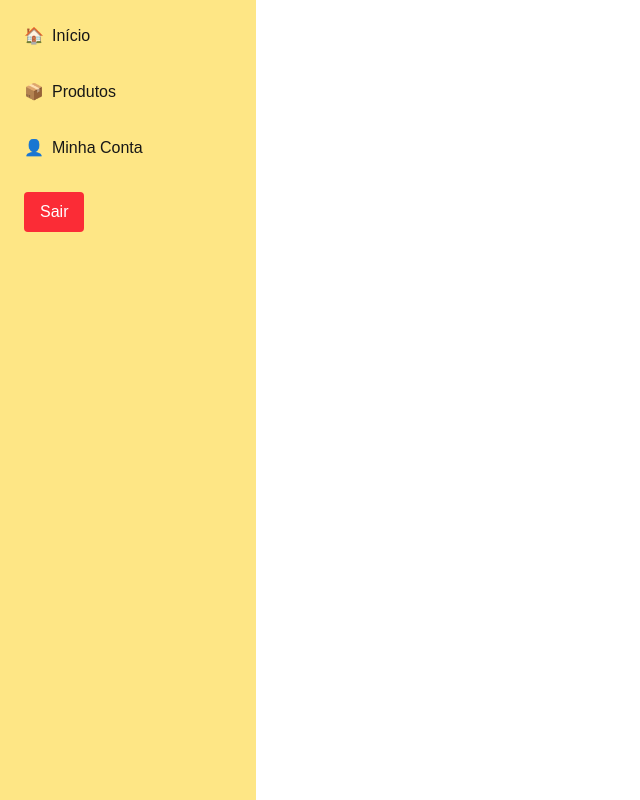
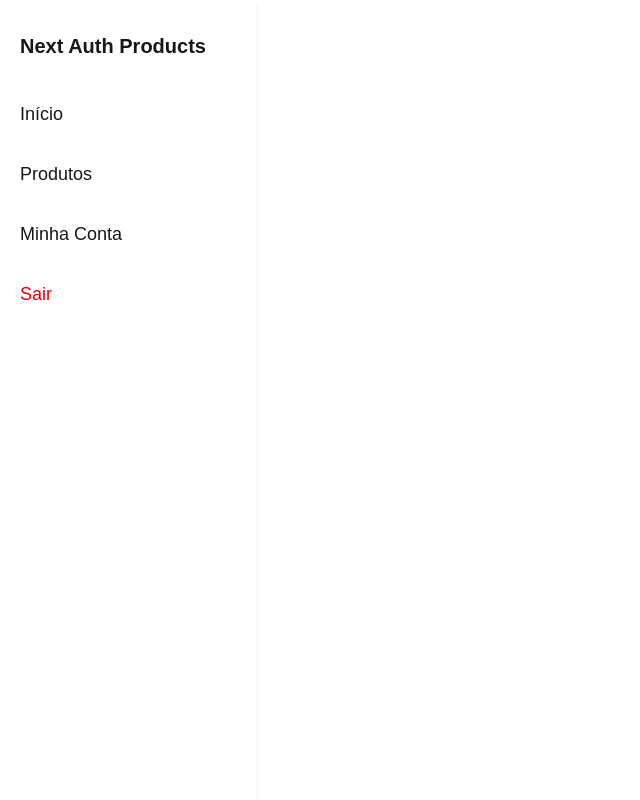
Before and after one commit to oiviana/next-auth-products, a Next.js app in the folder apps/web/: page /seller in a window 1280 px wide. Shown: the whole page, without its empty margins (0-640 px from the left). Built offline with nearby package versions, Linux system fonts and the light colour scheme; no server answers.

Commit message:
style: seller menu

```diff
--- a/apps/web/src/components/common/LogoutButton/index.tsx
+++ b/apps/web/src/components/common/LogoutButton/index.tsx
@@ -15,7 +15,7 @@ export default function LogoutButton() {
   return (
     <button
       onClick={handleLogout}
-      className="px-4 py-2 bg-red-500 text-white rounded hover:bg-red-600 transition duration-200"
+      className="py-2 text-red-600 text-md lg:text-lg"
     >
       Sair
     </button>
--- a/apps/web/src/components/common/MenuItem/index.tsx
+++ b/apps/web/src/components/common/MenuItem/index.tsx
@@ -17,7 +17,7 @@ export default function MenuItem({ title, navigateTo, icon }: MenuItemProps) {
 
   return (
     <li
-      className="p-2 hover:bg-amber-300 rounded cursor-pointer transition duration-200"
+      className="py-2 text:md lg:text-lg hover:text-amber-950 cursor-pointer"
       onClick={handleClick}
     >
       {icon && <span className="mr-2">{icon}</span>}
--- a/apps/web/src/components/seller/menu/SellerMenu/index.tsx
+++ b/apps/web/src/components/seller/menu/SellerMenu/index.tsx
@@ -3,24 +3,25 @@ import LogoutButton from "@/components/common/LogoutButton";
 
 export default function SellerMenu() {
   return (
-    <section className="absolute bg-amber-200 h-screen w-64">
-      <ul className="p-4 space-y-4">
+    <section className="absolute bg-white h-screen w-64 shadow-md pl-5">
+      <h1 className="text-left my-8 text-lg lg:text-xl font-semibold">Next Auth Products</h1>
+      <ul className=" space-y-4">
         <MenuItem
           title="Início"
           navigateTo="/seller"
-          icon="🏠"
+
         />
         <MenuItem
           title="Produtos"
           navigateTo="/seller/products"
-          icon="📦"
+
         />
         <MenuItem
           title="Minha Conta"
           navigateTo="/seller/account"
-          icon="👤"
+
         />
-        <li className="p-2">
+        <li>
           <LogoutButton/>
         </li>
       </ul>
```
